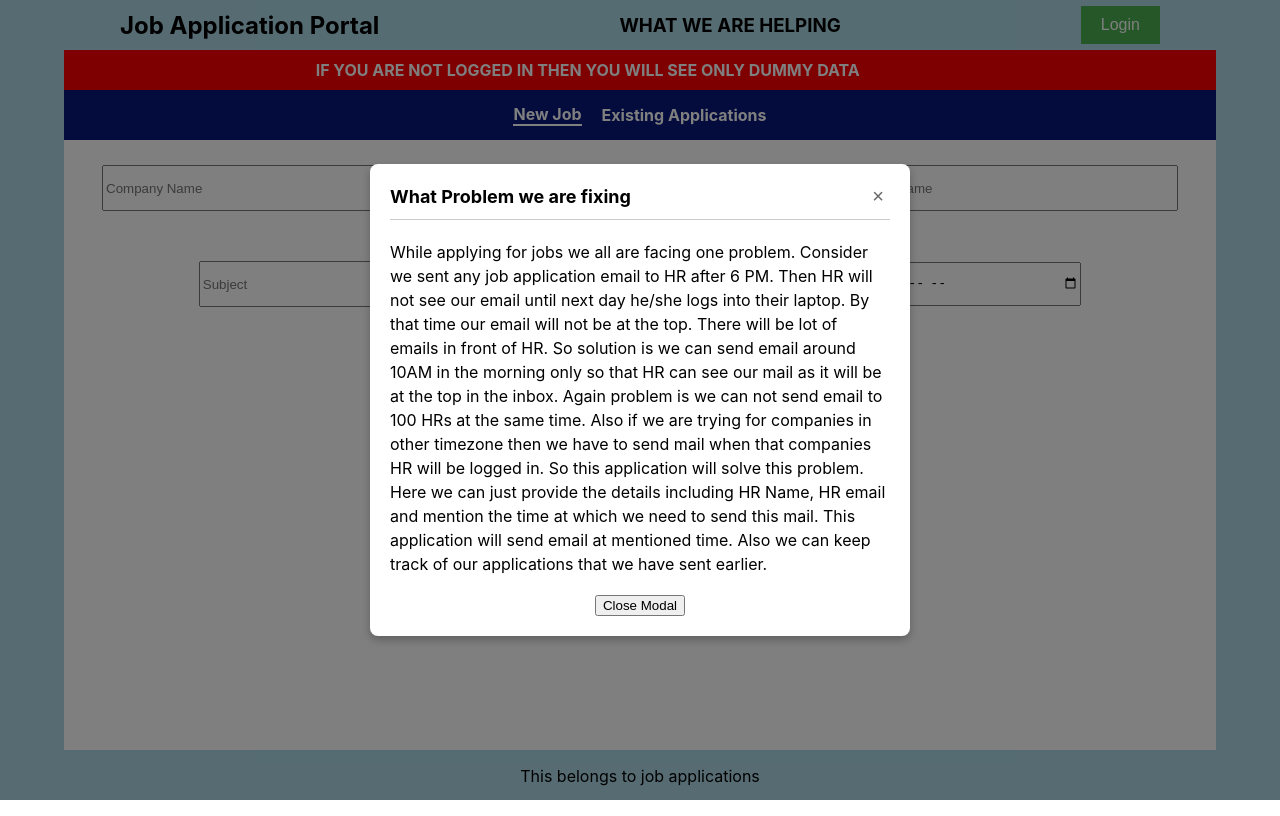
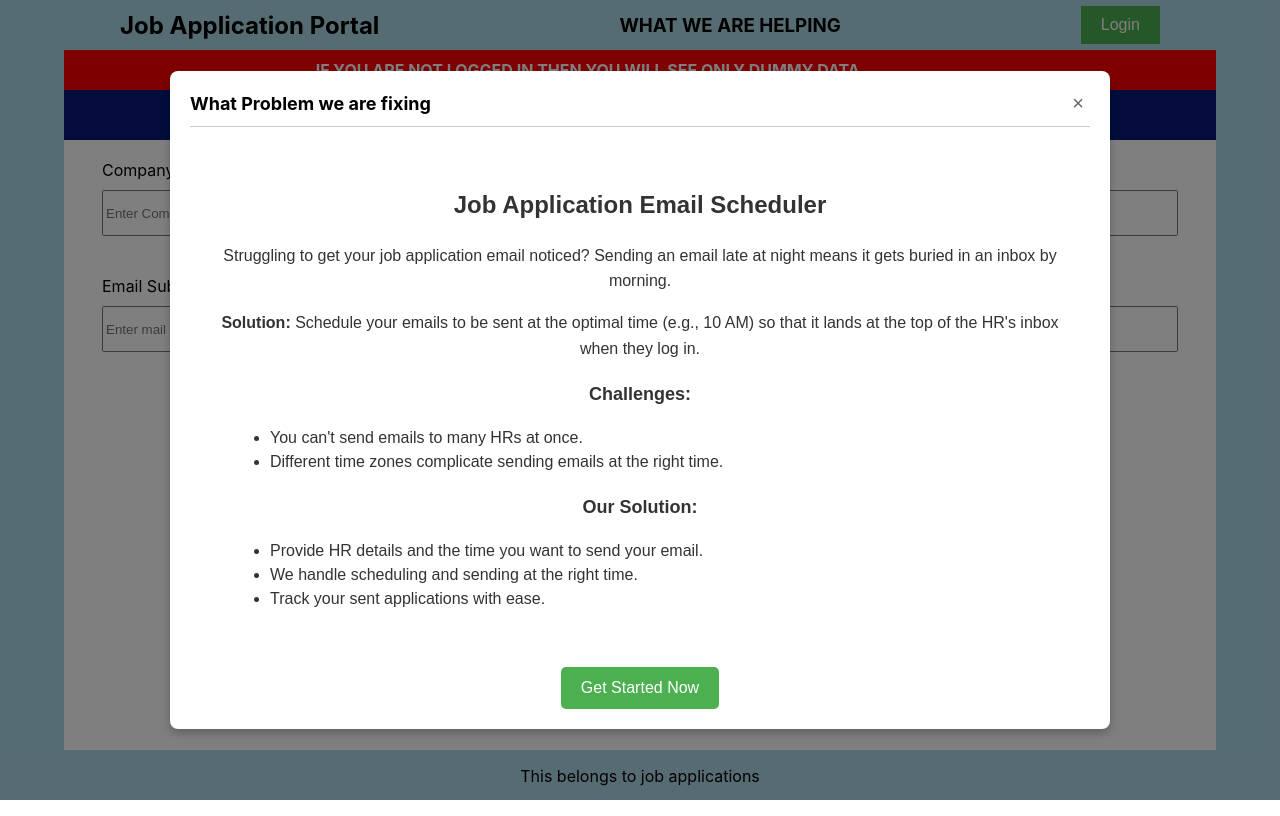
Before and after one commit to PrakashRNale/JobApplicationFE, a React (Create React App) app: page / in a window 1280 px wide. Built offline with nearby package versions, Linux system fonts and the light colour scheme; no server answers.

Commit message:
Added profile link input boxes

```diff
--- /dev/null
+++ b/src/components/ApplicationUseCase/ApplicationUseCase.js
@@ -0,0 +1,38 @@
+import React from "react";
+import './Style.css';
+
+const JobApplicationUseCase = () => {
+  return (
+    <div className="application-container">
+      <h2 className="application-title">Job Application Email Scheduler</h2>
+
+      <p className="application-description">
+        Struggling to get your job application email noticed? Sending an email late at night means it gets buried in an inbox by morning.
+      </p>
+
+      <p className="application-description">
+        <strong>Solution:</strong> Schedule your emails to be sent at the optimal time (e.g., 10 AM) so that it lands at the top of the HR's inbox when they log in.
+      </p>
+
+      <div className="application-section">
+        <h3 className="application-subtitle">Challenges:</h3>
+        <ul className="application-list">
+          <li>You can't send emails to many HRs at once.</li>
+          <li>Different time zones complicate sending emails at the right time.</li>
+        </ul>
+      </div>
+
+      <div className="application-section">
+        <h3 className="application-subtitle">Our Solution:</h3>
+        <ul className="application-list">
+          <li>Provide HR details and the time you want to send your email.</li>
+          <li>We handle scheduling and sending at the right time.</li>
+          <li>Track your sent applications with ease.</li>
+        </ul>
+      </div>
+
+    </div>
+  );
+};
+
+export default JobApplicationUseCase;
--- /dev/null
+++ b/src/components/ApplicationUseCase/Style.css
@@ -0,0 +1,34 @@
+/* Application Container */
+.application-container {
+  padding: 20px;
+  font-family: Arial, sans-serif;
+  color: #333;
+}
+
+/* Title */
+.application-title {
+  font-size: 24px;
+  font-weight: bold;
+  margin-bottom: 20px;
+}
+
+/* Description */
+.application-description {
+  font-size: 16px;
+  margin-bottom: 15px;
+  line-height: 1.6;
+}
+
+/* Section Title */
+.application-subtitle {
+  font-size: 18px;
+  font-weight: bold;
+  margin-top: 20px;
+}
+
+/* List Style */
+.application-list {
+  font-size: 16px;
+  margin-left: 20px;
+  text-align: left;
+}
--- /dev/null
+++ b/src/components/ErrorMessage/ErrorMessage.js
@@ -0,0 +1,20 @@
+import React from "react";
+import "./style.css"; // Import the CSS for styling
+
+const ErrorPopup = ({ message, onClose }) => {
+  if (!message) return null; // Don't render if there's no message
+
+  return (
+    <div className="error-popup-overlay">
+      <div className="error-popup">
+        <h2 className="error-popup-title">Error</h2>
+        <p className="error-popup-message">{message}</p>
+        <button className="error-popup-button" onClick={onClose}>
+          Close
+        </button>
+      </div>
+    </div>
+  );
+};
+
+export default ErrorPopup;
--- /dev/null
+++ b/src/components/ErrorMessage/style.css
@@ -0,0 +1,56 @@
+/* ErrorPopup.css */
+
+/* Background overlay */
+.error-popup-overlay {
+    position: fixed;
+    top: 0;
+    left: 0;
+    right: 0;
+    bottom: 0;
+    background-color: rgba(0, 0, 0, 0.5); /* Semi-transparent black */
+    display: flex;
+    align-items: center;
+    justify-content: center;
+    z-index: 9999; /* Ensure it appears above other content */
+  }
+
+  /* Popup container */
+  .error-popup {
+    background: white;
+    padding: 20px;
+    border-radius: 10px;
+    box-shadow: 0 4px 6px rgba(0, 0, 0, 0.1);
+    max-width: 400px;
+    width: 90%;
+    text-align: center;
+  }
+
+  /* Title */
+  .error-popup-title {
+    color: #d9534f; /* Bootstrap danger red color */
+    font-size: 18px;
+    font-weight: bold;
+    margin-bottom: 10px;
+  }
+
+  /* Message */
+  .error-popup-message {
+    color: #333;
+    font-size: 16px;
+    margin-bottom: 20px;
+  }
+
+  /* Button */
+  .error-popup-button {
+    background-color: #d9534f;
+    color: white;
+    border: none;
+    border-radius: 5px;
+    padding: 10px 20px;
+    cursor: pointer;
+    font-size: 14px;
+  }
+
+  .error-popup-button:hover {
+    background-color: #c9302c; /* Darker red on hover */
+  }
--- a/src/components/Header/Header.js
+++ b/src/components/Header/Header.js
@@ -3,6 +3,7 @@ import classes from './Style.module.css';
 import UserContext from '../../context/UserContext/UserContext';
 import LoginDropdown from '../LoginDropdown/LoginDropdown';
 import Modal from '../Modal/Modal';
+import ApplicationUseCase from '../ApplicationUseCase/ApplicationUseCase';
 
 const Header = ({setShowLogin}) => {
   const userContext = useContext(UserContext);
@@ -18,13 +19,11 @@ const Header = ({setShowLogin}) => {
         <h2>Job Application Portal</h2>
         <h3 className={classes.openModal} onClick={() => setIsModalOpen(true)}>What we are helping</h3>
         <Modal isOpen={isModalOpen} onClose={closeModal} title="What Problem we are fixing">
-        <p className={classes.aboutApplication} >While applying for jobs we all are facing one problem. Consider we sent any job application email to HR after 6 PM. Then HR will not see our email until next day he/she logs into their laptop. By that time our email will not be at the top. There will be lot of emails in front of HR.
-So solution is we can send email around 10AM in the morning only so that HR can see our mail as it will be at the top in the inbox.
-Again problem is we can not send email to 100 HRs at the same time. Also if we are trying for companies in other timezone then we have to send mail when that companies HR will be logged in.
-So this application will solve this problem. Here we can just provide the details including HR Name, HR email and mention the time at which we need to send this mail. This application will send email at mentioned time.
-Also we can keep track of our applications that we have sent earlier.</p>
-        <button onClick={closeModal}>Close Modal</button>
-      </Modal>
+          <ApplicationUseCase />
+          <button className={classes.applicationButton} onClick={closeModal}>
+            Get Started Now
+          </button>
+        </Modal>
         <div>
           {user ?
             <h2>Welcome, {user.name}</h2>
--- a/src/components/Header/Style.module.css
+++ b/src/components/Header/Style.module.css
@@ -19,3 +19,18 @@
     cursor: pointer;
     text-transform: uppercase;
 }
+
+.applicationButton {
+    background-color: #4CAF50;
+    color: white;
+    padding: 12px 20px;
+    border: none;
+    border-radius: 5px;
+    font-size: 16px;
+    cursor: pointer;
+    margin-top: 20px;
+  }
+
+  .application-button:hover {
+    background-color: #45a049;
+  }
--- a/src/components/Modal/Modal.css
+++ b/src/components/Modal/Modal.css
@@ -16,7 +16,7 @@
   .modal-content {
     background: white;
     border-radius: 8px;
-    width: 500px;
+    width: 900px;
     max-width: 90%;
     padding: 20px;
     box-shadow: 0 4px 10px rgba(0, 0, 0, 0.25);
--- a/src/components/NewJobApplication/NewJobApplication.js
+++ b/src/components/NewJobApplication/NewJobApplication.js
@@ -2,33 +2,36 @@ import { useState } from 'react';
 
 import classes from './Style.module.css';
 import { applyJob } from '../../api/company'
+import { FORMFIELDS } from '../../constants/formFields';
+import ErrorPopup from '../ErrorMessage/ErrorMessage';
+import { isValidForm } from '../../utils/validateForm';
 
 const NewJobApplication = () => {
 
-    const [mailDetails, setMailDetails] = useState({
-      companyName : '',
-      HREmail : '',
-      HRName : '',
-      subject : '',
-      dateTime : ''
-    });
+    // Generate the initial state dynamically
+    const initialState = FORMFIELDS.reduce((acc, field) => {
+      acc[field.fieldName] = "";
+      return acc;
+    }, {});
+
+    const [mailDetails, setMailDetails] = useState(initialState);
+    const [error, setError] = useState("");
 
     const handleSubmit = async (e) => {
       e.preventDefault();
       try {
 
+        const formError = isValidForm(FORMFIELDS, mailDetails);
+
+        if(formError){
+          setError(formError)
+        }else{
           const resp = await applyJob(mailDetails)
-
           const message = resp?.data?.message || "We will send your job application on time"
           debugger;
           alert(message);
-        setMailDetails({
-          companyName : '',
-          HREmail : '',
-          HRName : '',
-          subject : '',
-          dateTime : ''
-        })
+          setMailDetails(initialState)
+        }
       } catch(err) {
         debugger;
         const errorMessage = err?.response?.data?.error || "Something went wrong";
@@ -49,47 +52,21 @@ const NewJobApplication = () => {
 
     return (
       <div>
+        <ErrorPopup  message={error} onClose={() => setError("")} />
         <form onSubmit={handleSubmit}>
           <div>
-
+            { FORMFIELDS.map(field =>{
+              return <div className={classes.formField}>
+                <label>{field.label} {field.isRequired ? <span className={classes.required}>*</span> : null }</label>
                 <input
-            type="text"
-            placeholder="Company Name"
-            value={mailDetails.companyName}
-            name='companyName'
+                  type={field.type}
+                  placeholder={field.placeholder}
+                  value={mailDetails[field.fieldName]}
+                  name={field.fieldName}
                   onChange={handleChange}
                 />
-
-            <input
-            type="mail"
-            placeholder="HR Email"
-            value={mailDetails.HREmail}
-            name='HREmail'
-            onChange={handleChange}
-            />
-
-          <input
-            type="text"
-            placeholder="HR Name"
-            value={mailDetails.HRName}
-            name='HRName'
-            onChange={handleChange}
-            />
-
-            <input
-            type="text"
-            placeholder="Subject"
-            value={mailDetails.subject}
-            name='subject'
-            onChange={handleChange}
-            />
-
-            <input
-            type="datetime-local"
-            name="dateTime"
-            value={mailDetails.dateTime}
-            onChange={handleChange} />
-
+              </div>
+            })}
           </div>
 
           <div>
--- a/src/components/NewJobApplication/Style.module.css
+++ b/src/components/NewJobApplication/Style.module.css
@@ -22,6 +22,18 @@ form div{
     flex-wrap: wrap;
 }
 
+.formField{
+    display: flex;
+    flex-direction: column;
+    align-items: flex-start;
+    margin: 20px 0;
+}
+
+.required{
+    color: red;
+    font-weight: bold;
+}
+
 form button{
     height: 40px;
     border-radius: 5px;
@@ -33,5 +45,5 @@ form button{
 form input{
     height: 40px;
     width: 300px;
-    margin: 25px 0;
+    margin-top: 10px;
 }
--- /dev/null
+++ b/src/constants/formFields.js
@@ -0,0 +1,61 @@
+export const FORMFIELDS = [
+    {
+        label : 'Company Name',
+        fieldName : 'companyName',
+        type : 'text',
+        placeholder : 'Enter Company Name',
+        isRequired : true,
+        errorMessage : "Please Enter Company Name"
+    },
+    {
+        label : 'HR Name',
+        fieldName : 'hrName',
+        type : 'text',
+        placeholder : 'Enter HR Name',
+        isRequired : true,
+        errorMessage : "Please Enter HR Name"
+    },
+    {
+        label : 'HR Email',
+        fieldName : 'hrEmail',
+        type : 'email',
+        placeholder : 'Enter HR Email',
+        isRequired : true,
+        errorMessage : "Please Enter HR Email"
+    },
+    {
+        label : 'Email Subject',
+        fieldName : 'subject',
+        type : 'text',
+        placeholder : 'Enter mail subject',
+        isRequired : true,
+        errorMessage : "Please Enter Email Subject"
+    },
+    {
+        label : 'Linkedin Profile',
+        fieldName : 'linkedinProfile',
+        type : 'text',
+        placeholder : 'Enter Linkedin URL',
+        isRequired : true,
+        errorMessage : "Please Enter Company Name"
+    },
+    {
+        label : 'Leetcode Profile',
+        fieldName : 'leetcodeProfile',
+        type : 'text',
+        placeholder : 'Enter Leetcode URL',
+    },
+    {
+        label : 'Github Profile',
+        fieldName : 'githubProfile',
+        type : 'text',
+        placeholder : 'Enter Github URL'
+    },
+    {
+        label : 'When to Send mail',
+        fieldName : 'dateTime',
+        type : 'datetime-local',
+        isRequired : true,
+
+    },
+]
--- /dev/null
+++ b/src/utils/validateForm.js
@@ -0,0 +1,11 @@
+export const isValidForm = (formFields, formValues) =>{
+    let errorMessage = '';
+    for(let field of formFields){
+        if(field.isRequired && formValues[field.fieldName] == ''){
+            errorMessage = field.errorMessage
+            break ;
+        }
+    }
+
+    return errorMessage;
+}
```
Lines whose indentation alone changed are shown as unchanged.
